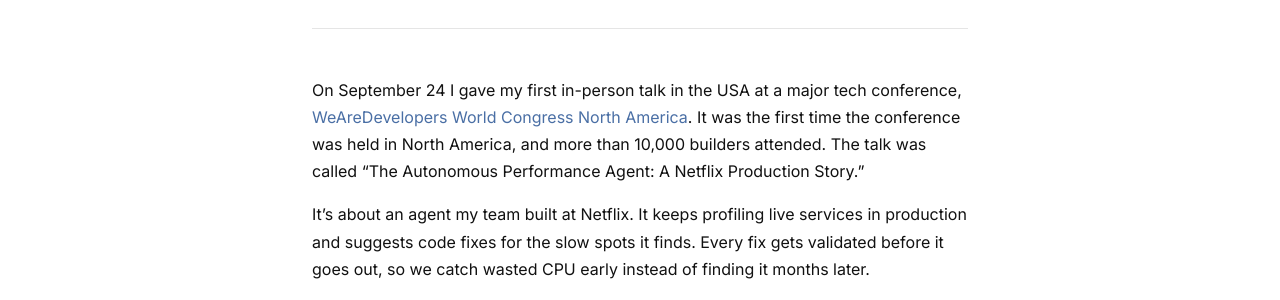
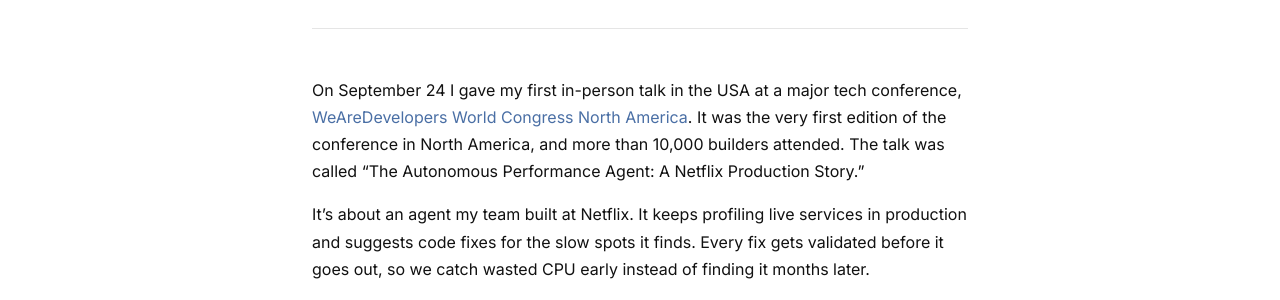
Before and after one commit to shahrajat/shahrajat.github.io, a Jekyll site: the page built from _posts/2026-09-24-wearedevelopers-autonomous-performance-agent.md, in a window 1280 px wide and 1061 px high. Shown: the part 276-576 px from the top of the window. Built offline with Jekyll 4.4.1, drawn with Linux system fonts in a browser that asks for light colours.

Commit message:
Reword first North America edition note

```diff
--- a/_posts/2026-09-24-wearedevelopers-autonomous-performance-agent.md
+++ b/_posts/2026-09-24-wearedevelopers-autonomous-performance-agent.md
@@ -9,7 +9,7 @@
 published: true
 ---
 
-On September 24 I gave my first in-person talk in the USA at a major tech conference, [WeAreDevelopers World Congress North America](https://www.wearedevelopers.com/world-congress-north-america). It was the first time the conference was held in North America, and more than 10,000 builders attended. The talk was called "The Autonomous Performance Agent: A Netflix Production Story."
+On September 24 I gave my first in-person talk in the USA at a major tech conference, [WeAreDevelopers World Congress North America](https://www.wearedevelopers.com/world-congress-north-america). It was the very first edition of the conference in North America, and more than 10,000 builders attended. The talk was called "The Autonomous Performance Agent: A Netflix Production Story."
 
 It's about an agent my team built at Netflix. It keeps profiling live services in production and suggests code fixes for the slow spots it finds. Every fix gets validated before it goes out, so we catch wasted CPU early instead of finding it months later.
 
```
